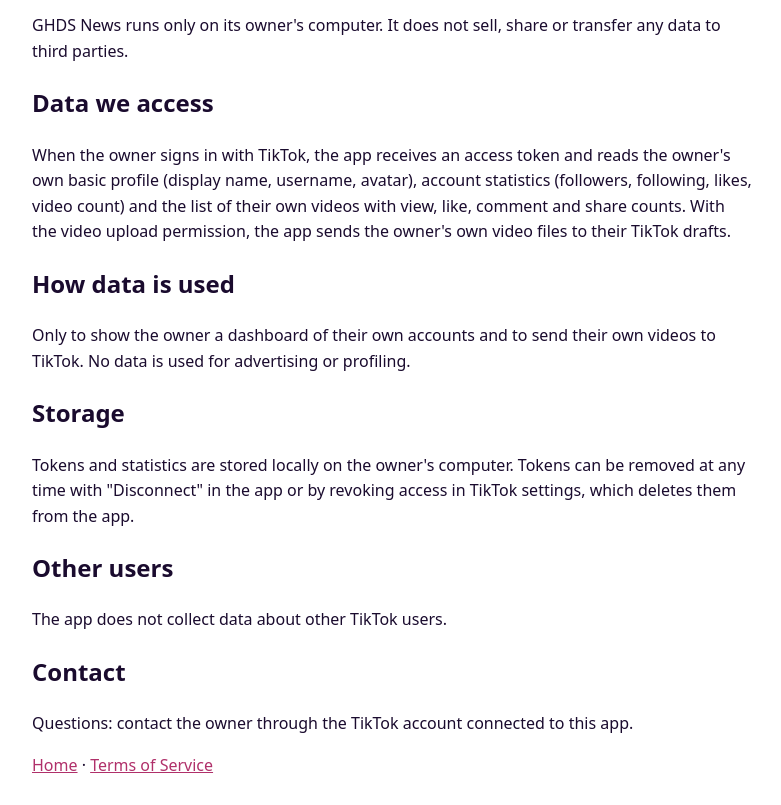
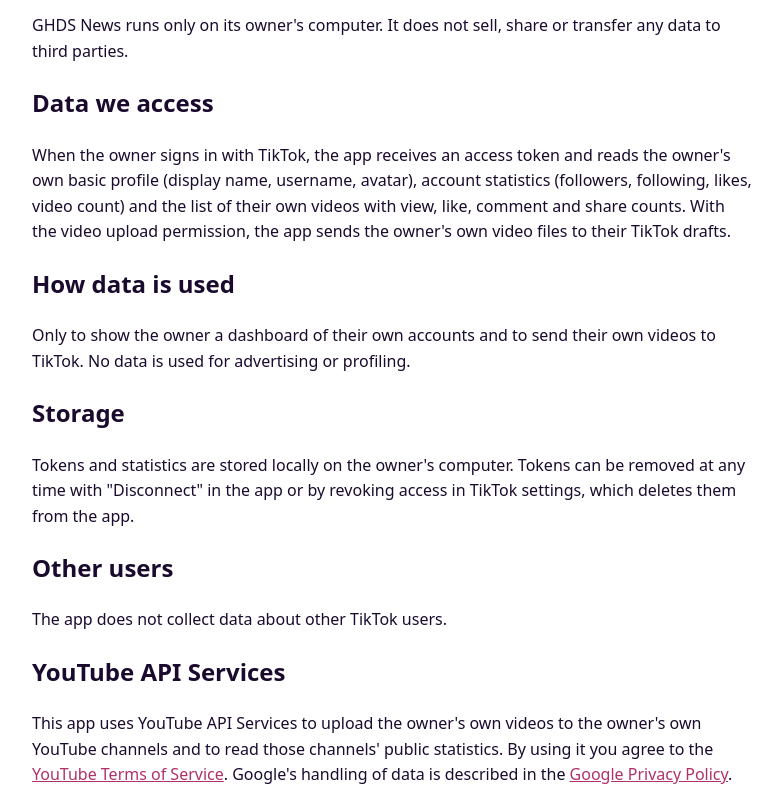
Before and after one commit to gabriel-Dagostim/ghds-news, a plain HTML site: page privacy.html/index.html in a window 1280 px wide. Shown: the part 132-937 px from the top of the page, without its empty margins (248-1029 px from the left). Drawn offline with Linux system fonts and the light colour scheme.

Commit message:
Avisos da YouTube API Services (termos, privacidade do Google, exclusao de dados)
Co-Authored-By: Claude Opus 5.5 <noreply@anthropic.com>

```diff
--- a/privacy.html/index.html
+++ b/privacy.html/index.html
@@ -5,5 +5,5 @@
 <h2>How data is used</h2><p>Only to show the owner a dashboard of their own accounts and to send their own videos to TikTok. No data is used for advertising or profiling.</p>
 <h2>Storage</h2><p>Tokens and statistics are stored locally on the owner's computer. Tokens can be removed at any time with "Disconnect" in the app or by revoking access in TikTok settings, which deletes them from the app.</p>
 <h2>Other users</h2><p>The app does not collect data about other TikTok users.</p>
-<h2>Contact</h2><p>Questions: contact the owner through the TikTok account connected to this app.</p>
+<h2>YouTube API Services</h2><p>This app uses YouTube API Services to upload the owner's own videos to the owner's own YouTube channels and to read those channels' public statistics. By using it you agree to the <a href="https://www.youtube.com/t/terms">YouTube Terms of Service</a>. Google's handling of data is described in the <a href="https://policies.google.com/privacy">Google Privacy Policy</a>.</p><h2>Data retention and deletion</h2><p>OAuth tokens and statistics are stored only on the owner's computer. Cached YouTube data is refreshed or deleted within 30 days. Access can be revoked at any time at <a href="https://security.google.com/settings/security/permissions">Google security settings</a>, after which the app deletes the stored token.</p><h2>Contact</h2><p>Questions: contact the owner through the TikTok account connected to this app.</p>
 <p><a href="/ghds-news/">Home</a> · <a href="/ghds-news/terms.html/">Terms of Service</a></p></body></html>
```
Also changed, not shown: index.html (+1 -0 lines), terms.html/index.html (+1 -1 lines).
